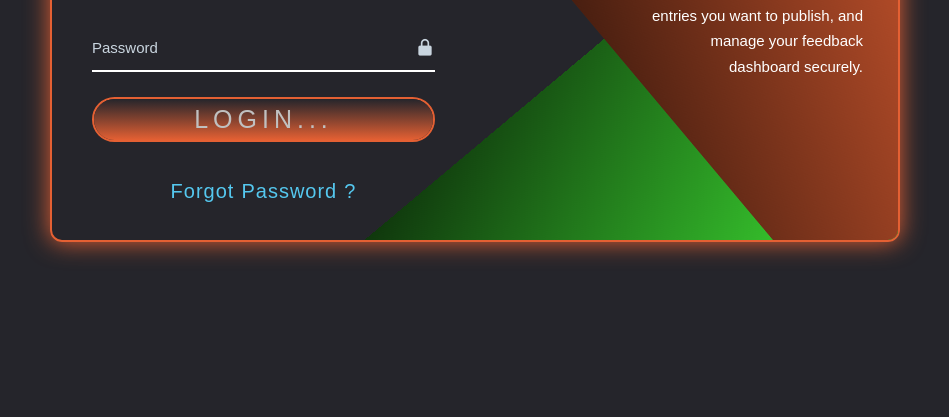
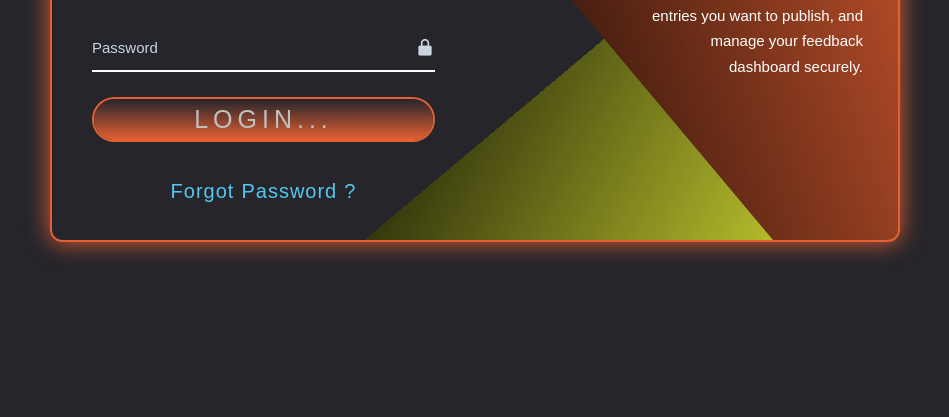
Before and after one commit to Vishwakarma-Somnath/Project, a website with bundled scripts: page admin.html in a window 1280 px wide. Shown: the part 383-800 px from the top of the page, without its empty margins (165-1114 px from the left). Built offline with nearby package versions, Linux system fonts and the light colour scheme; a script that the page names is missing.

Commit message:
Update admin.html

```diff
--- a/admin.html
+++ b/admin.html
@@ -65,7 +65,7 @@
             left: 0;
             width: 850px;
             height: 600px;
-            background: linear-gradient(135deg, #000000, #47ff3a);
+            background: linear-gradient(135deg, #000000, #f5ff3a);
             transform: rotate(0deg) skewY(-40deg);
             transform-origin: bottom right;
             animation: curvedShape3Entry 1.5s ease-out forwards;
```
